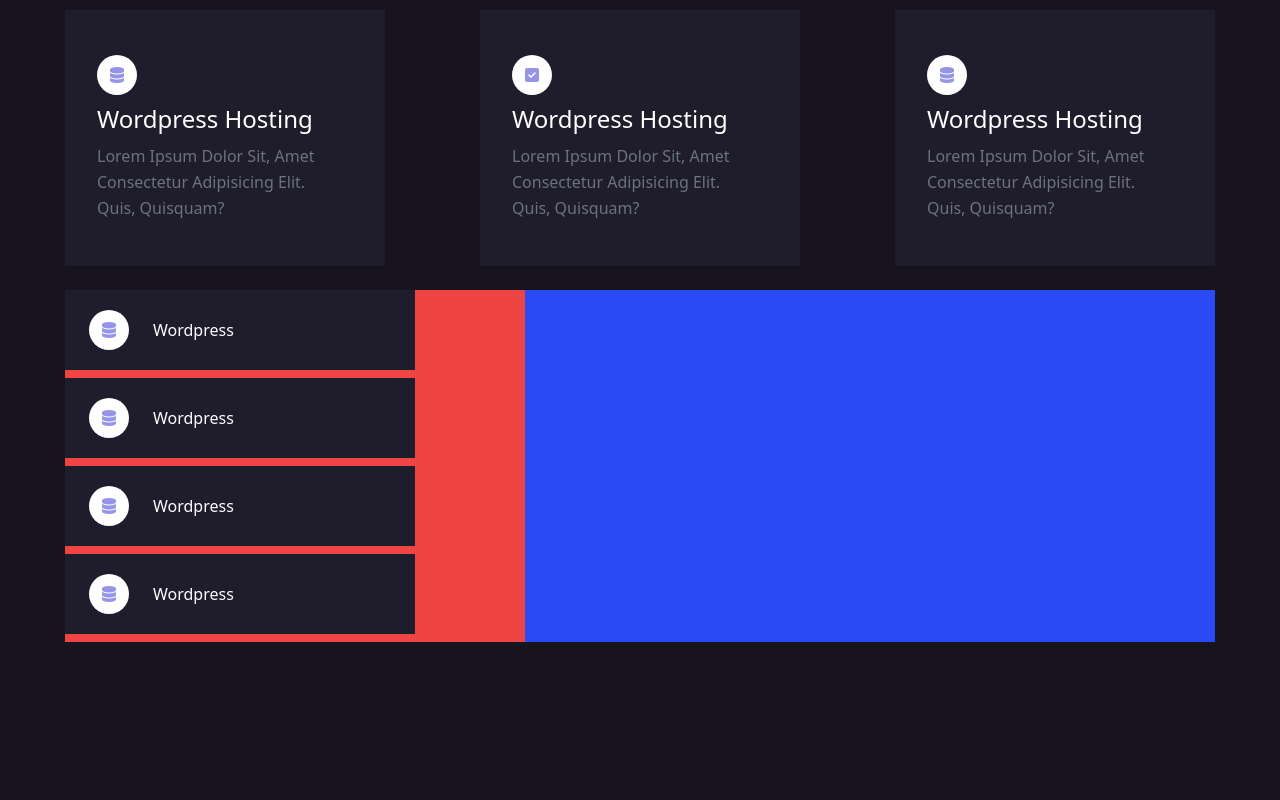
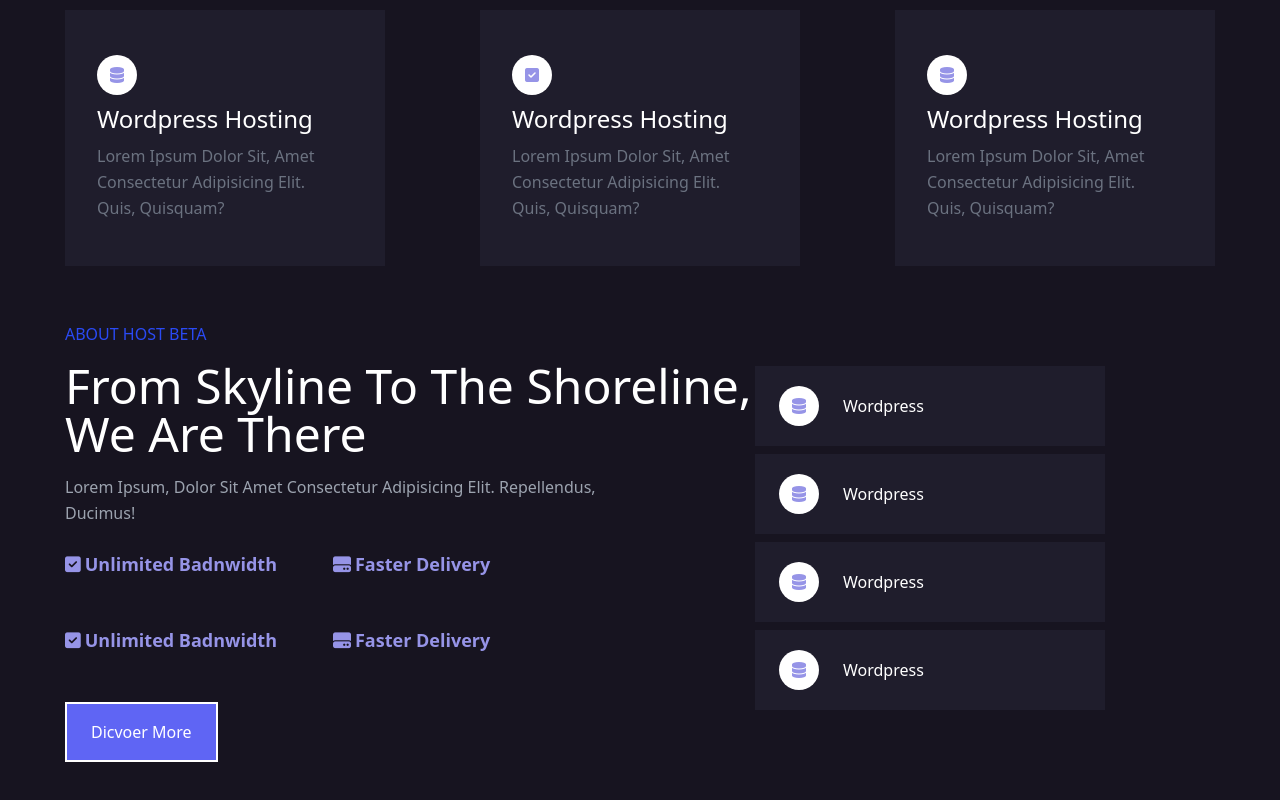
Before and after one commit to pilentboy/Host-Service, a website: page index.html in a window 1280 px wide. Shown: the part 2418-3218 px from the top of the page. Before the commit the page ends 3188 px from the top, so only its background shows below. Drawn offline with Linux system fonts and the light colour scheme.

Commit message:
add service capabilites right + responsive this section

```diff
--- a/index.html
+++ b/index.html
@@ -231,6 +231,7 @@
 
       <!-- about the company -->
       <section id="about" class="bg-primary flex items-center jus min-h-screen">
+
         <div
           class="container flex flex-col items-center py-8 xl:items-start xl:flex-row justify-between mx-auto capitalize px-3 md:px-0 md:my-0"
         >
@@ -293,14 +294,14 @@
             <!-- about titltes-->
             <div class="flex flex-col mt-6 space-y-12">
               <div
-                class="flex space-x-14 text-center text-purple text-lg font-bold"
+                class="flex space-x-14 text-center text-light-purple text-lg font-bold"
               >
                 <span>faster process</span>
                 <span>faster delivery</span>
               </div>
 
               <div
-                class="flex space-x-14 text-center text-purple text-lg font-bold"
+                class="flex space-x-14 text-center text-light-purple text-lg font-bold"
               >
                 <span>faster access</span>
                 <span>24/ full support</span>
@@ -468,11 +469,11 @@
 
           <!-- company capabilities -->
 
-          <div class="flex w-full  bg-blue ">
+          <div class="flex items-center w-full justify-between py-8   flex-col xl:flex-row ">
 
             <!-- left -->
 
-            <div class="mini-cards flex flex-col flex-wrap   w-2/5 bg-red-500 ">
+            <div class="mini-cards order-1  flex flex-col items-center mt-20  flex-wrap w-screen  xl:w-2/5 xl:order-1 xl:mt-0 xl:items-start">
 
               <div class="card-no-desc w-[350px] h-[80px] bg-secondary flex items-center text-white pl-6 space-x-6 mb-2  ">
 
@@ -526,6 +527,51 @@
             </div>
 
 
+            <!-- right -->
+
+            <div
+            class="w-screen  h-full flex flex-col mx-auto  px-4  justify-between mt-16 xl:mt-0 xl:items-start xl:px-0 xl:w-3/5"
+          >
+            <!-- main text-->
+            <div class="flex flex-col    space-y-4">
+              <span class="text-blue font-medium"> ABOUT HOST BETA </span>
+              <h1 class="font-medium text-white text-3xl md:text-5xl">
+                from skyline to the shoreline,<br>we are there
+              </h1>
+              <p class="leading-relaxed text-gray-400 w-4/5">
+                Lorem ipsum, dolor sit amet consectetur adipisicing elit.
+                Repellendus, ducimus!
+              </p>
+            </div>
+
+            <!-- about titltes-->
+            <div class="flex flex-col mt-6 space-y-12  ">
+              <div
+                class="flex space-x-14 text-center text-light-purple text-lg font-bold  "
+              >
+                <span ><i class="fa fa-check-square mr-1 block md:inline-block "></i>unlimited badnwidth</span>
+                <span><i class="fa fa-hdd mr-1  block md:inline-block"></i>faster delivery</span>
+              </div>
+
+              <div
+                class="flex space-x-14 text-center text-light-purple text-lg font-bold"
+              >
+              <span><i class="fa fa-check-square mr-1  block md:inline-block"></i>unlimited badnwidth</span>
+                <span><i class="fa fa-hdd mr-1  block md:inline-block"></i>faster delivery</span>
+              </div>
+
+              <div class="flex">
+                <a
+                  href="#"
+                  class="btn bg-purple border-white hover:bg-transparent text-white"
+                  >dicvoer more</a
+                >
+              </div>
+            </div>
+
+          </div>
+
+
           </div>
 
 
```
Also changed, not shown: public/css/style.css.
